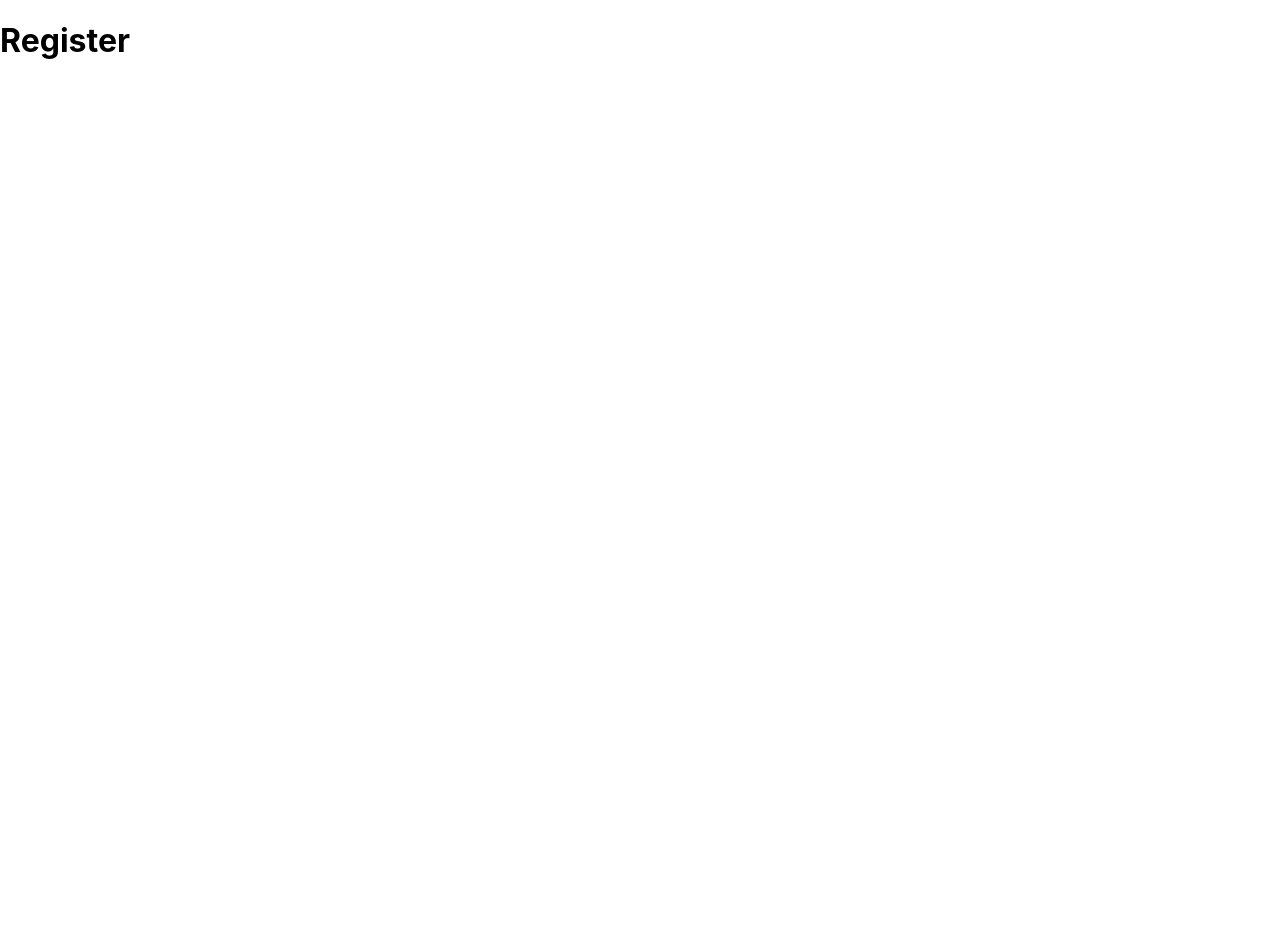
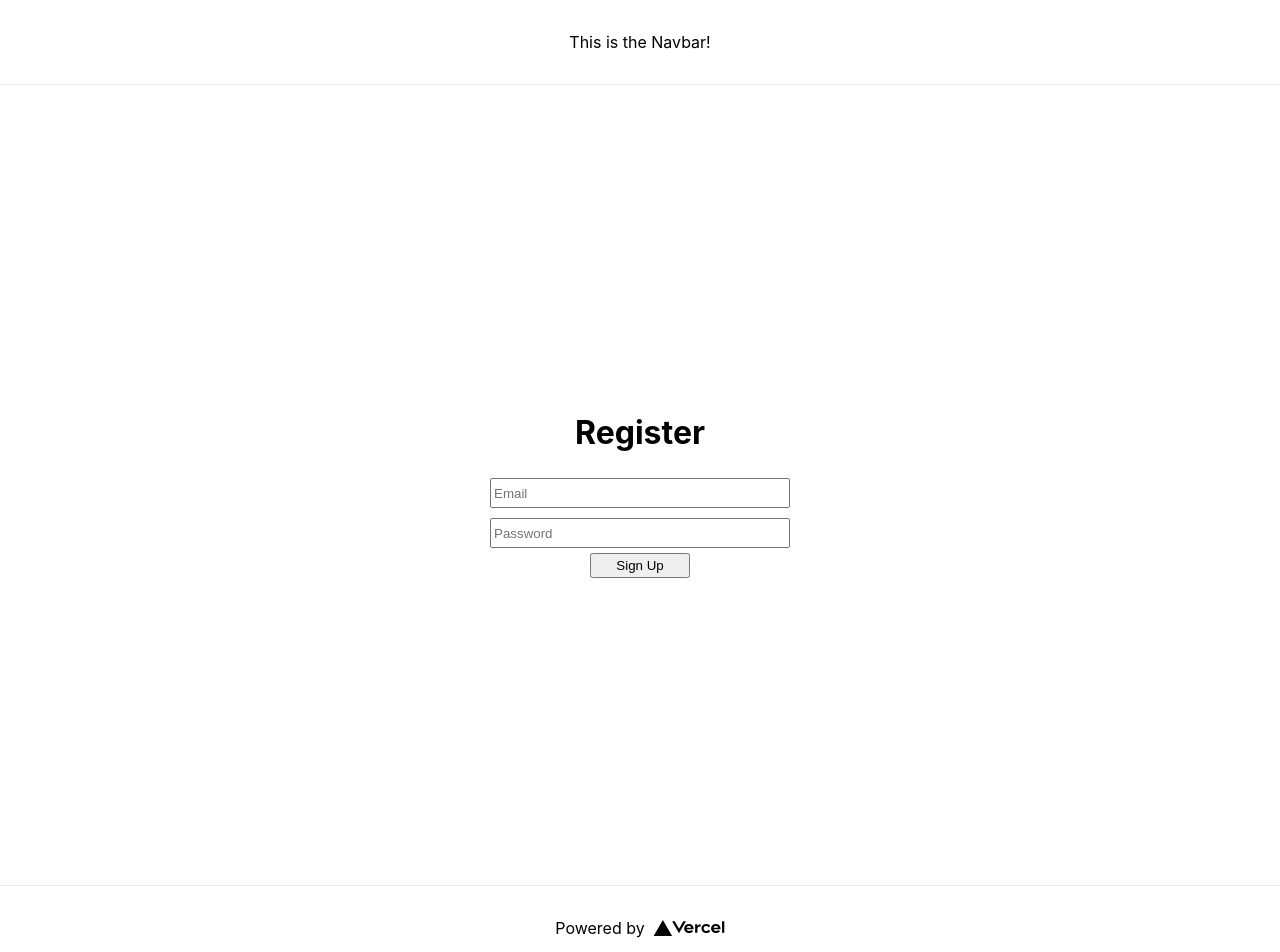
Before and after one commit to Jason-Kwt/SchoolCMS, a Next.js app: page /register in a window 1280 px wide. Shown: the top 952 px of the page. Before the commit the page ends 800 px from the top, so only its background shows below. Built offline with nearby package versions, Linux system fonts and the light colour scheme.

Commit message:
getData, addData function

```diff
--- /dev/null
+++ b/components/footer.jsx
@@ -0,0 +1,21 @@
+import Image from 'next/image';
+import styles from '../styles/Home.module.css';
+
+export default function Footer() {
+  return (
+    <>
+      <footer className={styles.footer}>
+        <a
+          href="https://vercel.com?utm_source=create-next-app&utm_medium=default-template&utm_campaign=create-next-app"
+          target="_blank"
+          rel="noopener noreferrer"
+        >
+          Powered by{' '}
+          <span className={styles.logo}>
+            <Image src="/vercel.svg" alt="Vercel Logo" width={72} height={16} />
+          </span>
+        </a>
+      </footer>
+    </>
+  );
+}
--- /dev/null
+++ b/components/navbar.jsx
@@ -0,0 +1,17 @@
+import Head from 'next/head';
+import Image from 'next/image';
+import styles from '../styles/Home.module.css';
+
+export default function Navbar() {
+  return (
+    <div className={styles.header}>
+      <Head>
+        <title>School CMS</title>
+        <meta name="description" content="Generated by create next app" />
+        <link rel="icon" href="/favicon.ico" />
+      </Head>
+
+      <p>This is the Navbar!</p>
+    </div>
+  );
+}
--- a/firebaseConfig.js
+++ b/firebaseConfig.js
@@ -1,17 +1,20 @@
+
 // Import the functions you need from the SDKs you need
-import { initializeApp } from 'firebase/app';
+import { initializeApp } from "firebase/app";
 // TODO: Add SDKs for Firebase products that you want to use
 // https://firebase.google.com/docs/web/setup#available-libraries
+import { getFirestore } from 'firebase/firestore'
 
 // Your web app's Firebase configuration
 const firebaseConfig = {
-  apiKey: 'AIzaSyAG3WRAqz_x4-vINctuzlxpbJh3aUOclwg',
-  authDomain: 'schoolcms-547e5.firebaseapp.com',
-  projectId: 'schoolcms-547e5',
-  storageBucket: 'schoolcms-547e5.appspot.com',
-  messagingSenderId: '312683273095',
-  appId: '1:312683273095:web:c17eeb171012ced33f5122',
+  apiKey: "AIzaSyC12UBrgBlkR2GxIccWRzRE-iS77R7b4CQ",
+  authDomain: "schoolcms-47537.firebaseapp.com",
+  projectId: "schoolcms-47537",
+  storageBucket: "schoolcms-47537.appspot.com",
+  messagingSenderId: "389058487586",
+  appId: "1:389058487586:web:f09c0f423c085d040a317b"
 };
 
 // Initialize Firebase
 export const app = initializeApp(firebaseConfig);
+export const database = getFirestore(app)
--- a/layout/index.js
+++ b/layout/index.js
@@ -3,6 +3,8 @@ import Link from 'next/link';
 
 export const Layout = () => {
   <>
+    <Link href={`/`}></Link>
     <Link href={`/register`}></Link>
+    <Link href={`/login`}></Link>
   </>;
 };
--- a/pages/_app.js
+++ b/pages/_app.js
@@ -1,7 +1,15 @@
 import '../styles/globals.css'
+import Navbar from '../components/navbar'
+import Footer from '../components/footer'
 
 function MyApp({ Component, pageProps }) {
-  return <Component {...pageProps} />
+  return (
+    <>
+      <Navbar />
+      <Component {...pageProps} />
+      <Footer />
+    </>
+  )
 }
 
 export default MyApp
--- a/pages/register.jsx
+++ b/pages/register.jsx
@@ -1,7 +1,63 @@
+import Image from 'next/image';
+import styles from '../styles/Home.module.css';
+import { useState, useEffect } from 'react';
+import { useRouter } from 'next/router';
+
+//Firebase
+import { getAuth, createUserWithEmailAndPassword } from 'firebase/auth'
+import { app } from '../firebaseConfig.js'
+
 export default function Register() {
+
+  const auth = getAuth();
+  const router = useRouter();
+  const [email, setEmail] = useState('')
+  const [password, setPassword] = useState('')
+
+  const signUp = () => {
+    createUserWithEmailAndPassword(auth, email, password)
+      .then((response) => {
+        sessionStorage.setItem('Token', response.user.accessToken)
+        router.push('/')
+      })
+
+  }
+
+  useEffect(() => {
+    let token = sessionStorage.getItem('Token')
+
+    if (token) {
+      router.push('/')
+    }
+  })
+
+
   return (
-    <>
-      <h1>Register</h1>
-    </>
+
+    <div className={styles.container}>
+      <main className={styles.main}>
+
+        <h1>Register</h1>
+        <input
+          placeholder='Email'
+          className={styles.inputBox}
+          onChange={(e) => setEmail(e.target.value)}
+          value={email}
+          type='email'
+        />
+        <input
+          placeholder='Password'
+          className={styles.inputBox}
+          onChange={(e) => setPassword(e.target.value)}
+          value={password}
+          type='password'
+        />
+        <button
+          className={styles.button}
+          onClick={signUp}
+        >Sign Up</button>
+
+      </main>
+    </div>
   );
 }
--- a/styles/Home.module.css
+++ b/styles/Home.module.css
@@ -17,6 +17,14 @@
   flex: 1;
   padding: 2rem 0;
   border-top: 1px solid #eaeaea;
+  justify-content: center;
+  align-items: center;
+}
+.header {
+  display: flex;
+  flex: 1;
+  padding: 1rem 0;
+  border-bottom: 1px solid #eaeaea;
   justify-content: center;
   align-items: center;
 }
@@ -108,6 +116,17 @@
   margin-left: 0.5rem;
 }
 
+.inputBox {
+  width: 300px;
+  height: 30px;
+  margin: 5px;
+}
+
+.button {
+  width: 100px;
+  height: 25px;
+}
+
 @media (max-width: 600px) {
   .grid {
     width: 100%;
```
Also changed, not shown: pages/index.js (+113 -19 lines), pages/login.jsx (+8 -0 lines).
